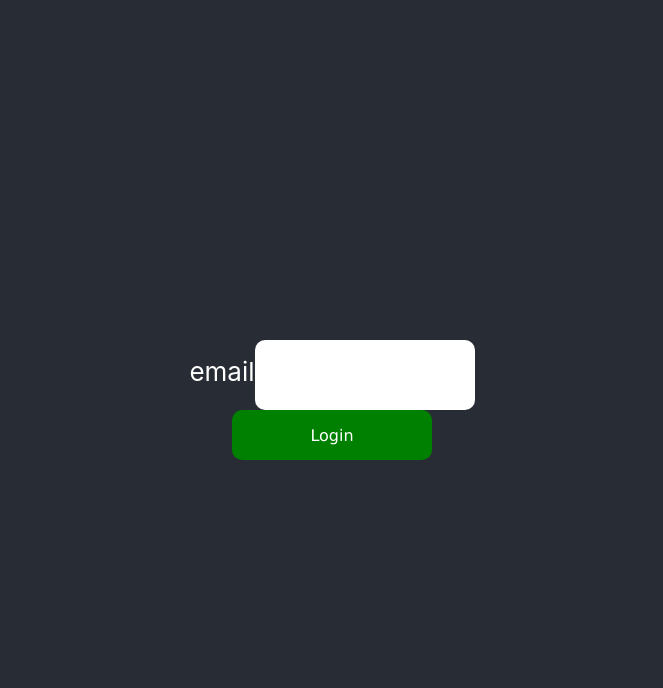
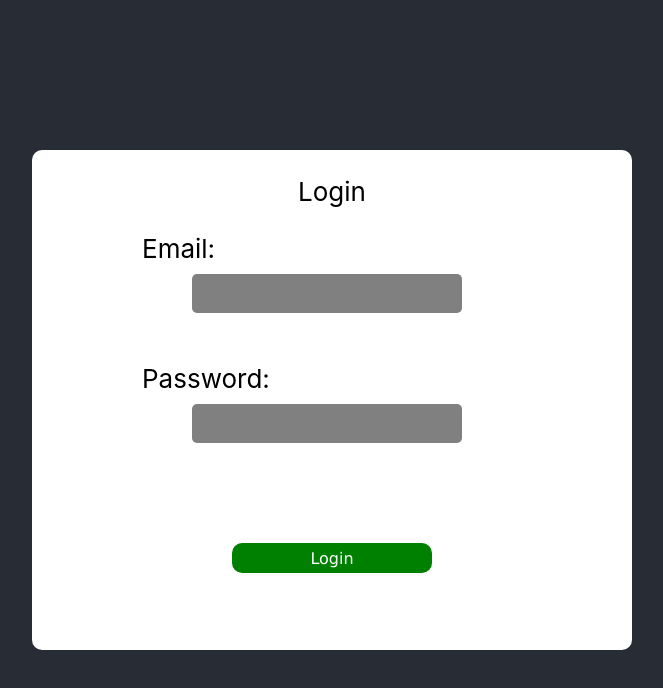
Before and after one commit to Cyrilzak02/StockUp, a React (Create React App) app in the folder StockUpFront/stockupfront/: page / in a window 1280 px wide. Shown: the top 688 px of the page, without its empty margins (308-971 px from the left). Built offline with nearby package versions, Linux system fonts and the light colour scheme.

Commit message:
Front-End Login Ready

```diff
--- a/StockUpFront/stockupfront/src/App.css
+++ b/StockUpFront/stockupfront/src/App.css
@@ -1,5 +1,5 @@
 .App {
-  text-align: center;
+align-items: center;
 }
 
 .App-logo {
--- a/StockUpFront/stockupfront/src/App.js
+++ b/StockUpFront/stockupfront/src/App.js
@@ -1,13 +1,11 @@
 import './App.css';
 
-import Button from "./Components/Button.js";
-import InputFields from "./Components/InputFields.js";
+import Login from './Pages/Login.js'
 function App() {
   return (
     <div className="App">
       <header className="App-header">
-          <InputFields color_option={"white"} width={"200px"} height={"50px"} text={"Login"}font_color={"black"} borderRadius={"10px"} title={"email"} type={"text"}  ></InputFields>
-        <Button color_option={"green"} width={"200px"} height={"50px"} text={"Login"}font_color={"white"} borderRadius={"10px"} ></Button>
+      <Login></Login>
       </header>
     </div>
   );
--- a/StockUpFront/stockupfront/src/Components/Button.js
+++ b/StockUpFront/stockupfront/src/Components/Button.js
@@ -8,10 +8,14 @@ function Button(props) {
         border: 'none',
         borderRadius: props.borderRadius,
         cursor: 'pointer',
-        padding: '10px',
         fontSize: '16px',
         color: props.font_color,
-        fontFamily : 'Verdana '
+        fontFamily : 'Verdana ',
+        type: props.type,
+        marginLeft : props.marginLeft,
+        marginTop : props.marginTop
+
+
     };
 
     return (
--- a/StockUpFront/stockupfront/src/Components/InputFields.js
+++ b/StockUpFront/stockupfront/src/Components/InputFields.js
@@ -9,13 +9,21 @@ function InputFields(props) {
         padding: '10px',
         fontSize: '16px',
         color: props.font_color,
-        fontFamily : 'Verdana '
+        fontFamily : 'Verdana ',
+        marginLeft : '50px',
+        marginTop  : '10px'
     };
+    const label = {
+        color: props.title_color,
+        position: 'relative'
+    }
+
+
 
     return (
-        <div className="input-div">
-           <label>{props.title}</label>
-            <input style={inputstyle} type={props.type} id={props.id}/>
+        <div style={{width: "50%" , marginLeft : props.marginLeft , marginTop : props.marginTop}} >
+           <label style={label}>{props.title}</label><br/>
+            <input style={inputstyle} type={props.type} id={props.id} onChange={props.onChange}/>
         </div>
     );
 }
--- /dev/null
+++ b/StockUpFront/stockupfront/src/Pages/Login.js
@@ -0,0 +1,103 @@
+import React, { useState } from 'react';
+import Button from "../Components/Button";
+import InputFields from "../Components/InputFields";
+
+function Login(props) {
+    // State to store the form input values
+    const [email, setEmail] = useState('');
+    const [password, setPassword] = useState('');
+
+    const div_login = {
+        background: 'white',
+        height: "500px",
+        width: "600px",
+        borderRadius: '10px',
+    };
+
+    const div_title = {
+        color: 'black',
+        textAlign: 'center',
+    };
+
+    const handleSubmit = (event) => {
+        event.preventDefault();
+
+        // Validate the inputs
+        if (email.length === 0) {
+            alert("Email is required!");
+            return;
+        }
+        if (password.length === 0) {
+            alert("Password is required!");
+            return;
+        }
+
+        // Log the form data
+        alert("Form submitted! Email:"+ email + "Password:" + password);
+
+        // Optionally, send data to a server (example with fetch)
+        /*
+        fetch("/api/login", {
+          method: "POST",
+          headers: {
+            "Content-Type": "application/json"
+          },
+          body: JSON.stringify({ email, password })
+        })
+        .then(response => response.json())
+        .then(data => console.log(data))
+        .catch(error => console.error('Error:', error));
+        */
+    };
+
+    return (
+        <div style={div_login}>
+            <div style={div_title}>
+                <p>Login</p>
+            </div>
+
+            <form onSubmit={handleSubmit}>
+                {/* Email Input */}
+                <InputFields
+                    title={"Email:"}
+                    title_color={"black"}
+                    color_option={"grey"}
+                    borderRadius={"5px"}
+                    width={"250px"}
+                    marginLeft={"110px"}
+                    onChange={(e) => setEmail(e.target.value)}
+                    required={"required"}
+                    type={"email"}
+                />
+
+                {/* Password Input */}
+                <InputFields
+                    title={"Password:"}
+                    title_color={"black"}
+                    color_option={"grey"}
+                    borderRadius={"5px"}
+                    width={"250px"}
+                    type={"password"}
+                    marginLeft={"110px"}
+                    marginTop={"50px"}
+                    onChange={(e) => setPassword(e.target.value)} // Update password state on change
+                />
+
+                {/* Submit Button */}
+                <Button
+                    color_option={"green"}
+                    width={"200px"}
+                    height={"30px"}
+                    text={"Login"}
+                    font_color={"White"}
+                    borderRadius={"10px"}
+                    type="submit"
+                    marginLeft={"200px"}
+                    marginTop={"100px"}
+                />
+            </form>
+        </div>
+    );
+}
+
+export default Login;
```
